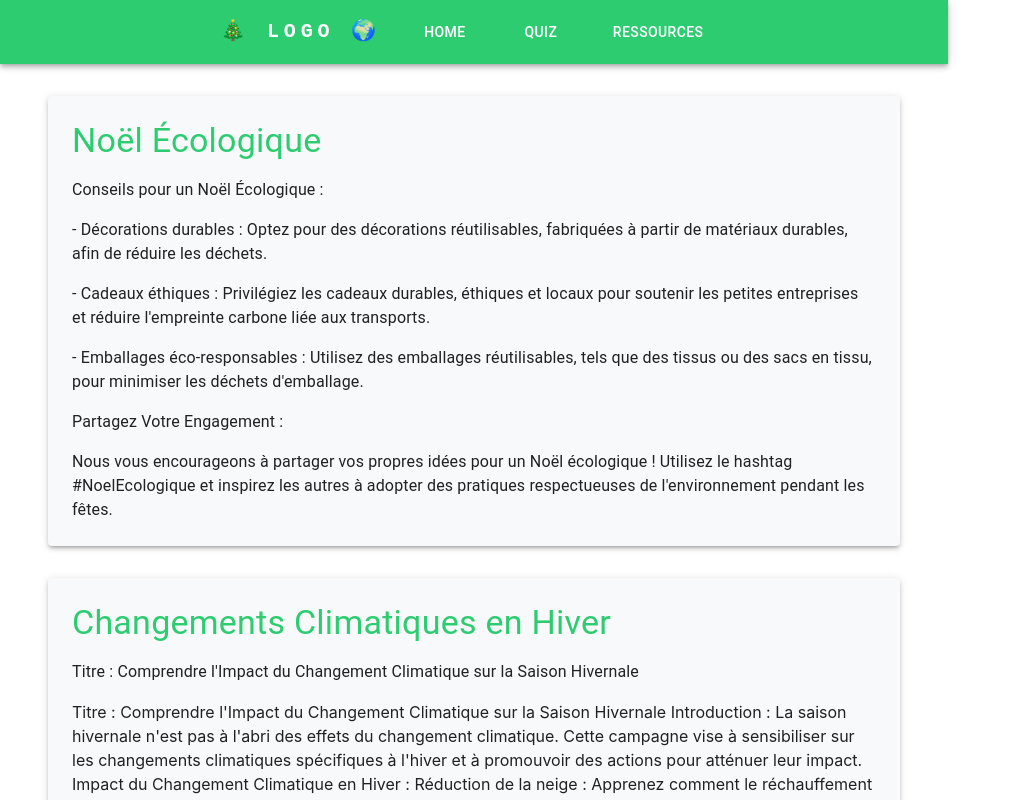
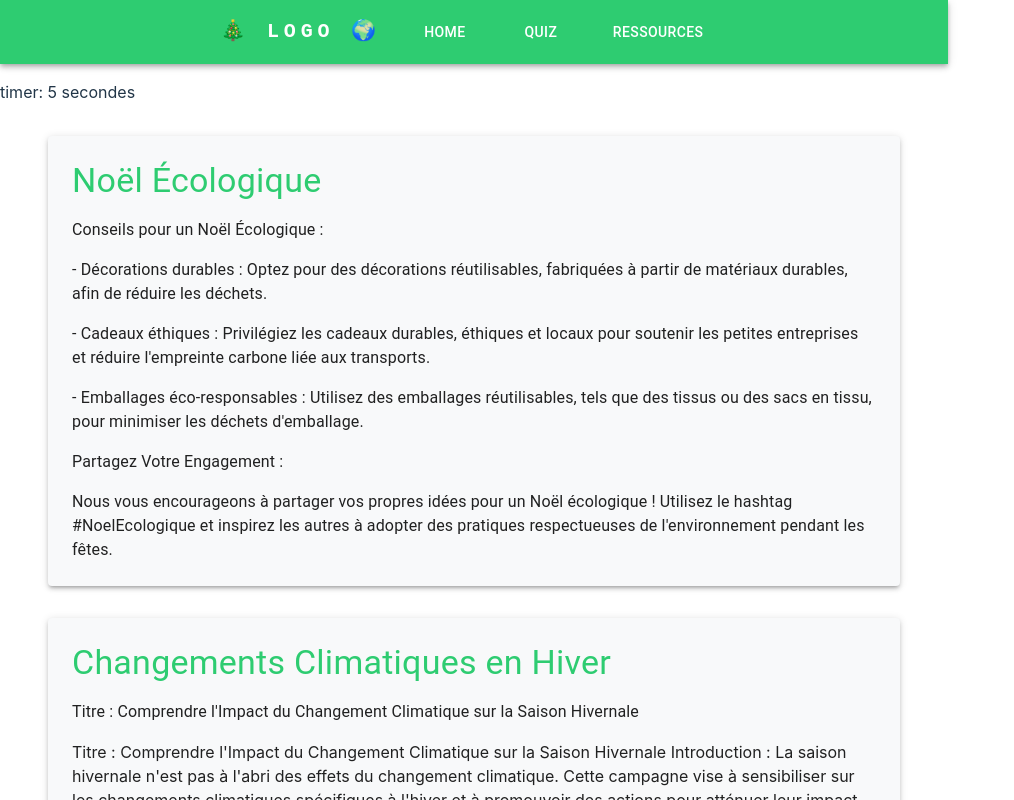
Before and after one commit to Coco62442/les-kips-2, a React (Vite) app: page / in a window 1280 px wide. Shown: the top 800 px of the page, without its empty margins (0-1014 px from the left). Built offline with nearby package versions, Linux system fonts and the light colour scheme.

Commit message:
timer (mais pas encore fonctionnel (il se reset tout seul le batard (ca me gave)))

```diff
--- a/src/components/Home.jsx
+++ b/src/components/Home.jsx
@@ -4,12 +4,20 @@ import Footer from './Footer'
 import ResponsiveAppBar from './Header'
 import { Container, Typography, Grid } from '@mui/material';
 import Section from './Section';
+import { useTimer } from './Timer';
+import Timer from './Timer';
 
 function Home() {
+
+  const {elapsedTime} = useTimer();
+
   return (
     <>
       <ResponsiveAppBar />
-      <Container maxWidth="xl" sx={{ mt: 4 }}>
+
+      <p>        timer: {elapsedTime} secondes</p>
+      <Timer>
+           <Container maxWidth="xl" sx={{ mt: 4 }}>
             <Section title="Noël Écologique">
               <Typography paragraph>
                 Conseils pour un Noël Écologique :
@@ -126,6 +134,7 @@ function Home() {
 
             </Section>
           </Container>
+          </Timer>
       <Footer />
     </>
 
--- /dev/null
+++ b/src/components/Timer.jsx
@@ -0,0 +1,46 @@
+import React, { createContext, useContext, useState, useEffect } from 'react';
+
+const TimerContext = createContext();
+
+export const Timer = ({ children }) => {
+  const storedStartTime = localStorage.getItem('startTime');
+  const initialStartTime = storedStartTime ? new Date(storedStartTime) : new Date();
+
+  const [startTime, setStartTime] = useState(initialStartTime);
+  const [elapsedTime, setElapsedTime] = useState(0);
+
+  useEffect(() => {
+    const intervalId = setInterval(() => {
+      const currentTime = new Date();
+      const elapsedSeconds = Math.floor((currentTime - startTime) / 1000);
+      setElapsedTime(elapsedSeconds);
+      localStorage.setItem('elapsedTime', elapsedSeconds.toString());
+    }, 1000);
+
+    return () => clearInterval(intervalId);
+  }, [startTime]);
+
+  useEffect(() => {
+    setStartTime(new Date());
+    const storedElapsedTime = localStorage.getItem('elapsedTime');
+    setElapsedTime(storedElapsedTime ? parseInt(storedElapsedTime, 10) : 0);
+
+    return () => setStartTime(null);
+  }, []);
+
+  const contextValue = {
+    elapsedTime,
+  };
+
+  return <TimerContext.Provider value={contextValue}>{children}</TimerContext.Provider>;
+};
+
+export const useTimer = () => {
+  const context = useContext(TimerContext);
+  if (!context) {
+    throw new Error('useTimer must be used within a Timer');
+  }
+  return context;
+};
+
+export default Timer;
--- a/src/main.jsx
+++ b/src/main.jsx
@@ -3,6 +3,7 @@ import ReactDOM from 'react-dom/client'
 import './index.css'
 import { createBrowserRouter } from 'react-router-dom'
 import { RouterProvider } from 'react-router-dom'
+import { Timer } from './components/Timer'
 import ErrorPage from './components/Error-page'
 import About from './components/About'
 import Home from './components/Home'
@@ -10,13 +11,17 @@ import Home from './components/Home'
 const router = createBrowserRouter([
   {
     path: '/',
-    element: <Home />,
+    element: (<Timer><Home /> </Timer>),
     errorElement: <ErrorPage />,
   }
 ])
 
 ReactDOM.createRoot(document.getElementById('root')).render(
   <React.StrictMode>
+    <Timer>
     <RouterProvider router={router} />
+    </Timer>
+
+
   </React.StrictMode>,
 )
```
